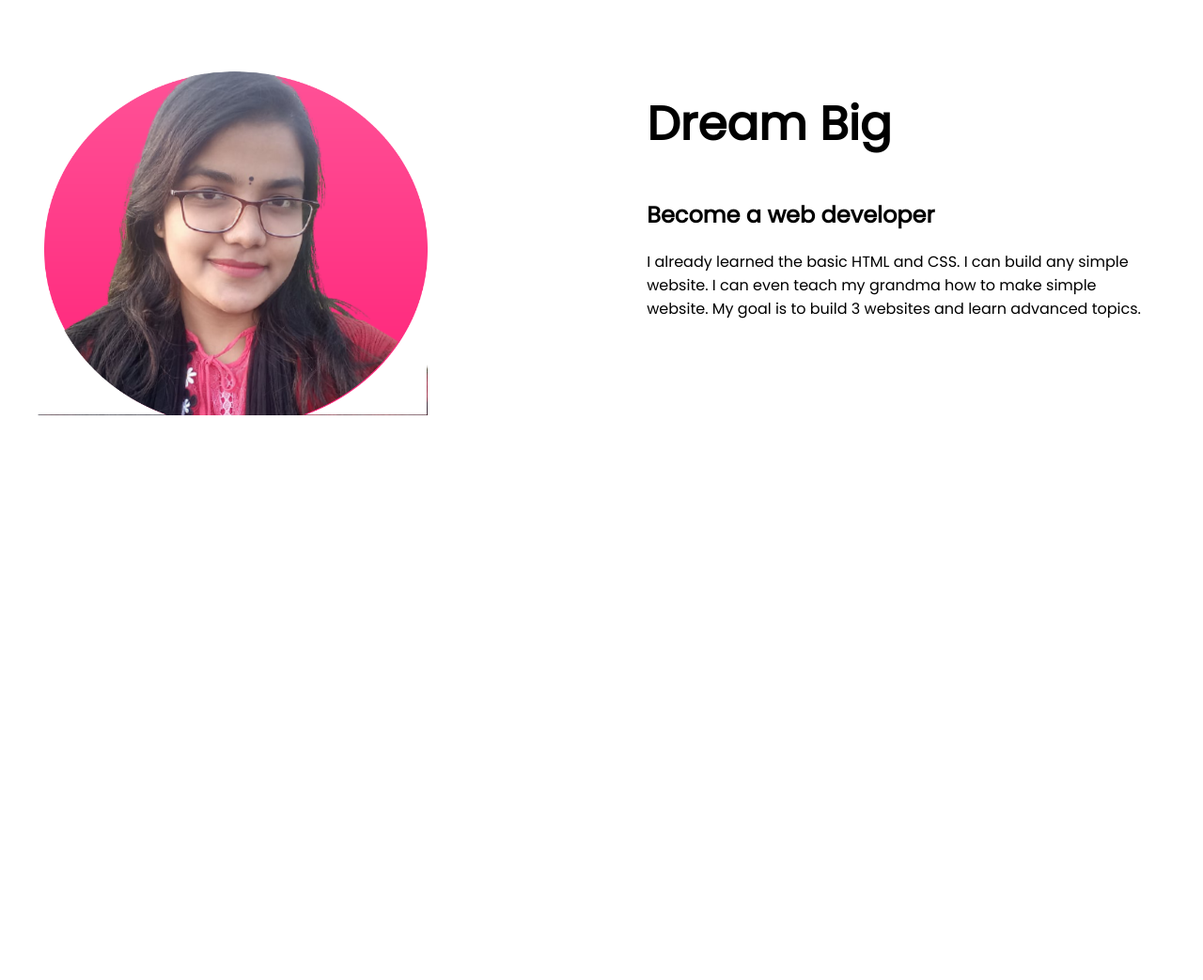
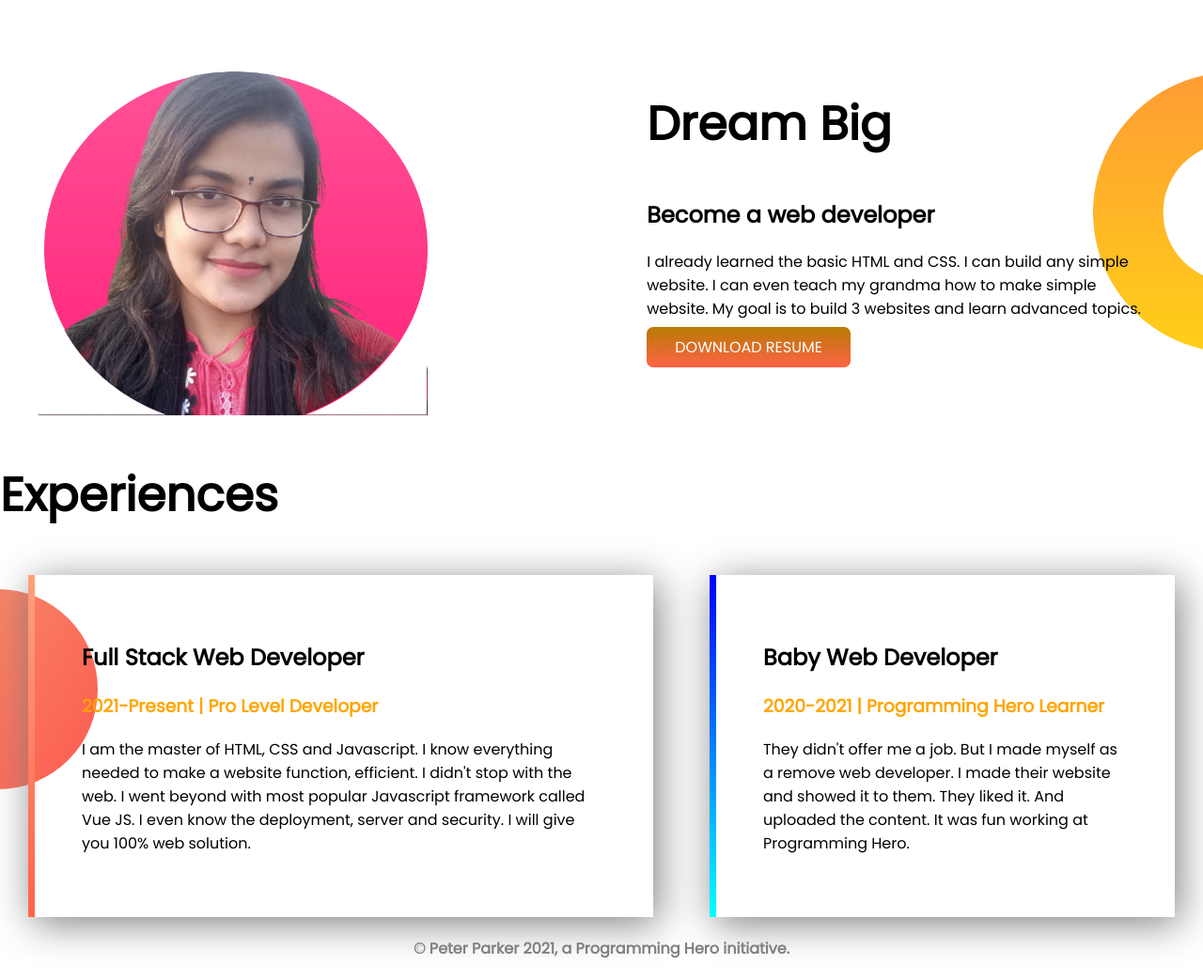
Before and after one commit to kolimondolmira/My-portfolio, a plain HTML site: page index.html in a window 1280 px wide. Shown: the part 567-1610 px from the top of the page at 94% size. Before the commit the page ends 1016 px from the top, so only its background shows below. Drawn offline with Linux system fonts and the light colour scheme.

Commit message:
second commit

```diff
--- a/index.html
+++ b/index.html
@@ -17,8 +17,8 @@
     <section class="first-part">
         <div class="width">
             <div class="content1">
-                <H1>Welcome To</H1>
-                <H1><SPAN class="orange-color">Peter Parker</SPAN> World</H1>
+                <h1>Welcome To</h1>
+                <h1><SPAN class="orange-color">Peter Parker</SPAN> World</h1>
                 <h2>Build Climber and Train Stopper</h2>
                 <p>You might saw me jumping, climbing buildings, and stopping trains. But nobody pays me a dime for that
                     work.
@@ -38,8 +38,8 @@
         </div>
 
 
-    </section class="width">
-    <section>
+    </section>
+    <section class="second-part">
         <div class="width">
             <div class="content2">
                 <img src="my-bg2 (1).png" alt="">
@@ -52,12 +52,39 @@
                 <p>I already learned the basic HTML and CSS. I can build any simple website. I can even teach my grandma
                     how
                     to make simple website. My goal is to build 3 websites and learn advanced topics.</p>
-                <a href="#"></a>
+                <a target="_blank" href="https://www.linkedin.com/in/koli-mira-43634520b/" class="link-button">DOWNLOAD
+                    RESUME</a>
             </div>
         </div>
 
 
     </section>
+    <section class="experience-part">
+
+        <h1>Experiences</h1>
+        <div class="width">
+            <div class="last-part" id="full-stack">
+                <h2>Full Stack Web Developer</h2>
+                <h3>2021-Present | Pro Level Developer</h3>
+                <p>I am the master of HTML, CSS and Javascript. I know everything needed to make a website function,
+                    efficient. I didn't stop with the web. I went beyond with most popular Javascript framework
+                    called
+                    Vue
+                    JS. I even know the deployment, server and security. I will give you 100% web solution.</p>
+            </div>
+            <div class="last-part" id="baby-develop">
+                <h2>Baby Web Developer</h2>
+                <h3>2020-2021 | Programming Hero Learner</h3>
+                <p>They didn't offer me a job. But I made myself as a remove web developer. I made their website and
+                    showed
+                    it to them. They liked it. And uploaded the content. It was fun working at Programming Hero.</p>
+            </div>
+        </div>
+
+    </section>
+    <footer>
+        <h4>© Peter Parker 2021, a Programming Hero initiative.</h4>
+    </footer>
 
 
 
--- a/style.css
+++ b/style.css
@@ -7,12 +7,12 @@ body{
 
 }
 h1{
-    font-size: 50px;
+
+    font-size:50px;
 
 }
 .first-part{
     background-image:url(top-banner.png);
-
     background-repeat: no-repeat;
 
 }
@@ -39,3 +39,45 @@ h1{
     padding: 10px 30px;
     color:white;
 }
+.second-part{
+    background-image: url(dream-bg.png);
+    background-position: right;
+    background-repeat: no-repeat;
+}
+
+
+.last-part h3{
+    color: orange;
+
+}
+.last-part{
+    box-shadow: 5px 7px 40px grey;
+    margin-top:5px;
+    margin-left:30px;
+    margin-right:30px;
+    height:50%;
+    padding:50px;
+}
+#full-stack{
+    border-left: 7px solid;
+    border-image:linear-gradient(180deg,lightsalmon,tomato);
+    border-image-slice: 1;
+
+
+}
+#baby-develop{
+    border-left: 7px solid;
+    border-image: linear-gradient(blue,cyan);
+    border-image-slice: 1;
+}
+
+footer{
+  text-align: center;
+  color:grey;
+}
+.experience-part{
+    background-repeat: no-repeat;
+    background-image: url(exp-bg.png);
+    background-position:left;
+
+}
```
